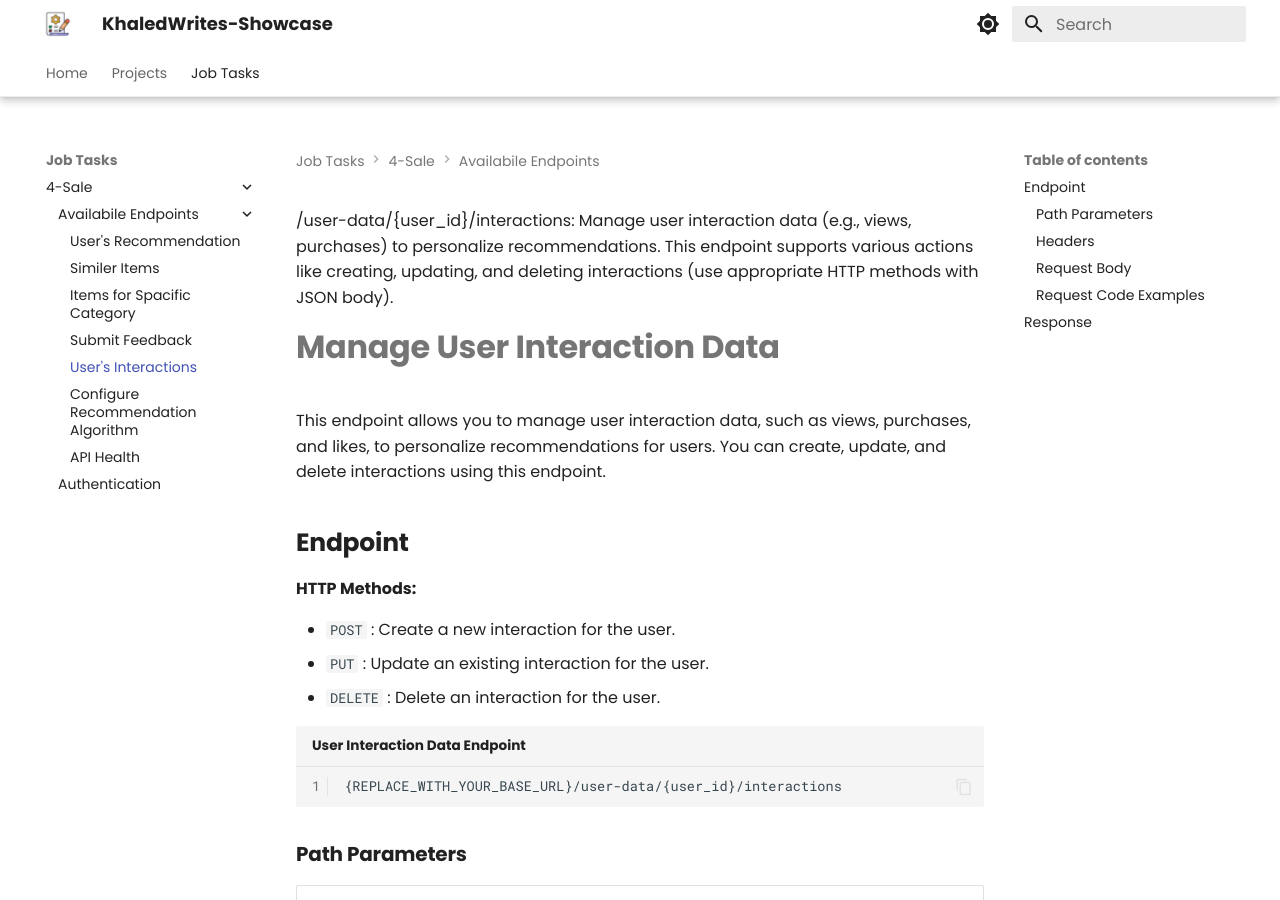
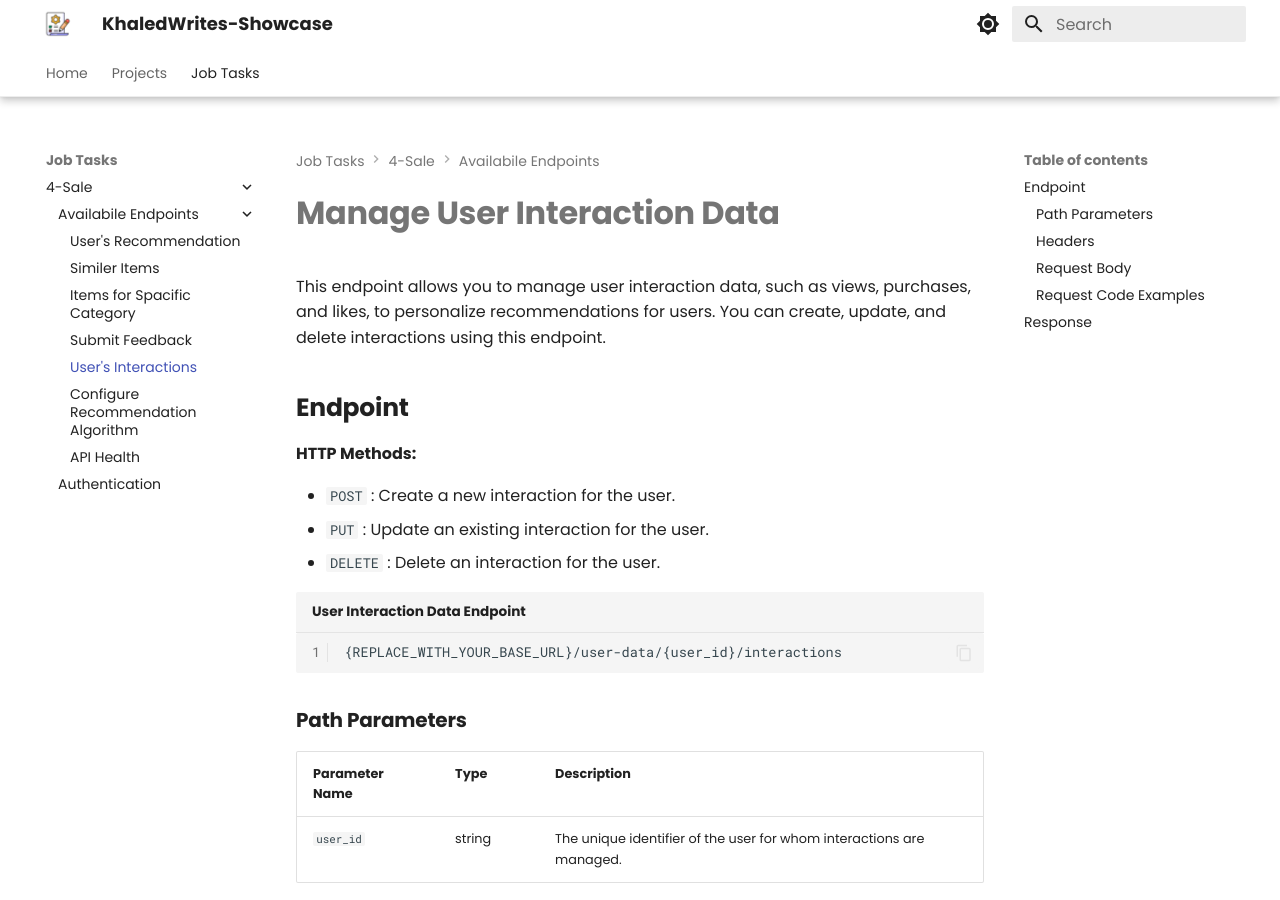
Before and after one commit to khaledabdelfatah/KhaledWrites-Showcase, an MkDocs documentation site: the page built from docs/tasks/4-sale/endpoints/user_interactions.md, in a window 1280 px wide and 900 px high. Built offline with MkDocs 1.6.1 and Material for MkDocs 9.7.7, drawn with Linux system fonts in a browser that asks for light colours.

Commit message:
Fix: Typos

```diff
--- a/docs/tasks/4-sale/endpoints/user_interactions.md
+++ b/docs/tasks/4-sale/endpoints/user_interactions.md
@@ -1,6 +1,3 @@
-/user-data/{user_id}/interactions: Manage user interaction data (e.g., views, purchases) to personalize recommendations. This endpoint supports various actions like creating, updating, and deleting interactions (use appropriate HTTP methods with JSON body).
-
-
 # **Manage User Interaction Data**
 
 This endpoint allows you to manage user interaction data, such as views, purchases, and likes, to personalize recommendations for users. You can create, update, and delete interactions using this endpoint.
```
Also changed, not shown: docs/tasks/4-sale/endpoints/index.md (+2 -2 lines), docs/tasks/4-sale/endpoints/items_for_category.md (+2 -2 lines).
